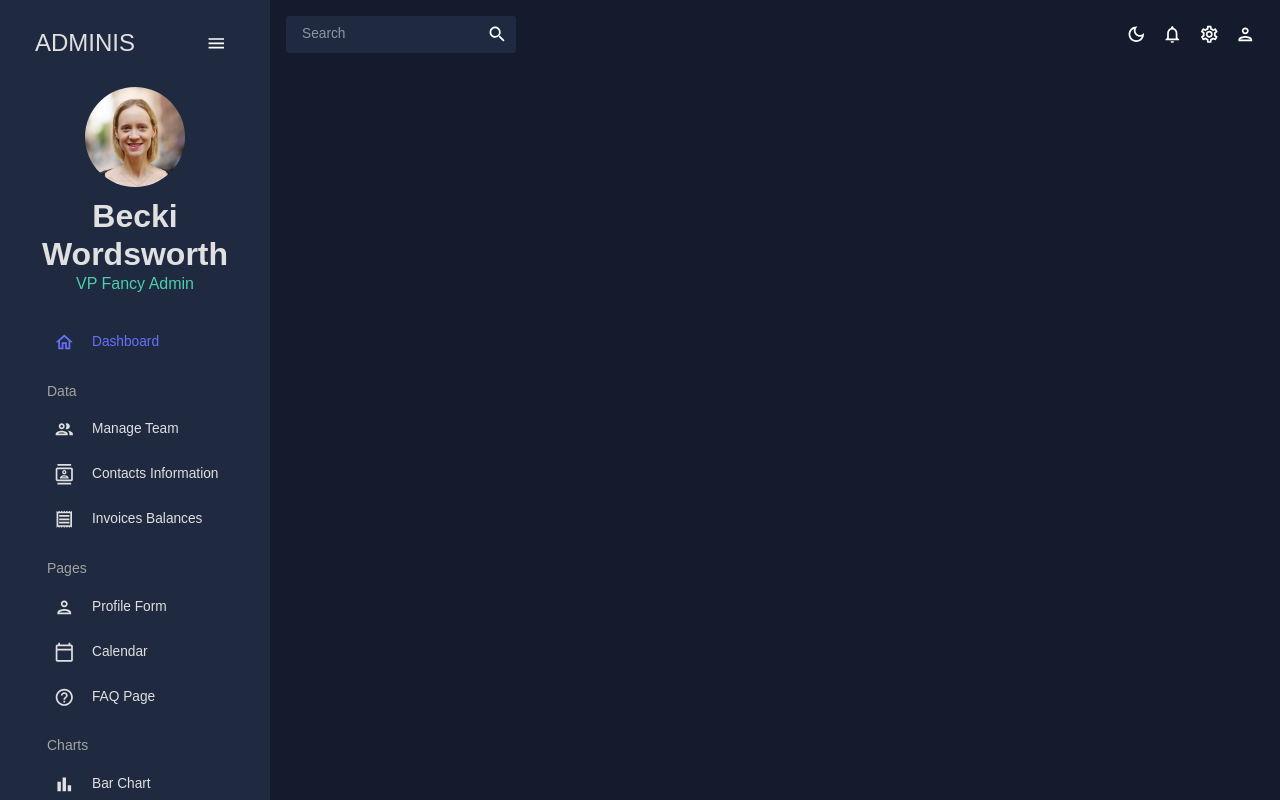
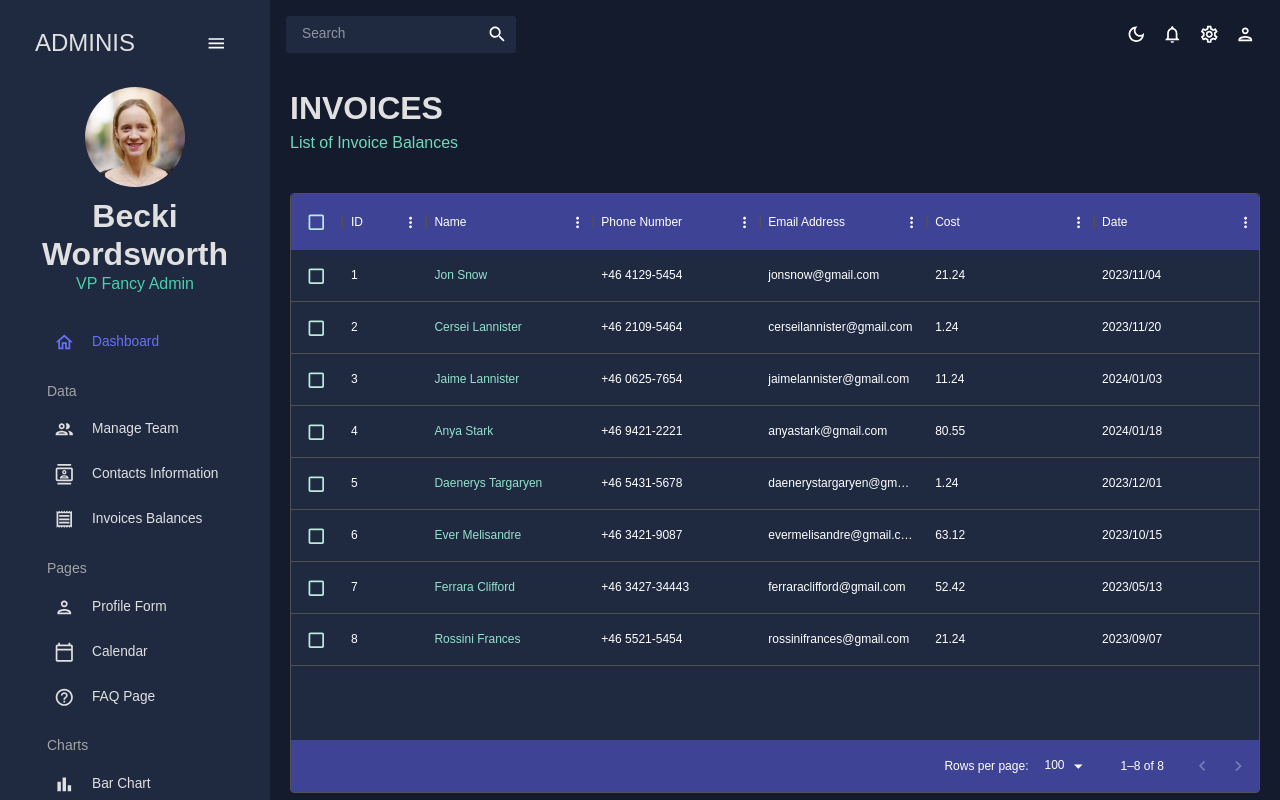
Before and after one commit to BeckiWordsworth/classic-dashboard, a React (Create React App) app: page /invoices in a window 1280 px wide. Built offline with nearby package versions, Linux system fonts and the light colour scheme.

Commit message:
Finishing invoices

```diff
--- a/src/App.js
+++ b/src/App.js
@@ -5,7 +5,7 @@
 import Sidebar from "./components/common/Sidebar";
 import Dashboard from "./scenes/dashboard";
 import Team from "./scenes/team";
-// import Invoices from "./scenes/invoices";
+import Invoices from "./scenes/invoices";
 import Contacts from "./scenes/contacts";
 // import Bar from "./scenes/bar";
 // import Form from "./scenes/form";
@@ -30,8 +30,8 @@
               <Route path="/" element={<Dashboard />} />
               <Route path="/team" element={<Team />} />
               <Route path="/contacts" element={<Contacts />} />
-              {/* <Route path="/invoices" element={<Invoices />} />
-              <Route path="/form" element={<Form />} />
+              <Route path="/invoices" element={<Invoices />} />
+              {/* <Route path="/form" element={<Form />} />
               <Route path="/bar" element={<Bar />} />
               <Route path="/pie" element={<Pie />} />
               <Route path="/line" element={<Line />} />
--- /dev/null
+++ b/src/scenes/invoices/index.jsx
@@ -0,0 +1,66 @@
+import React from "react";
+import { Box, Typography, useTheme } from "@mui/material";
+import { DataGrid, GridToolbar } from "@mui/x-data-grid";
+import { tokens } from "../../theme";
+import { mockDataInvoices } from "../../data/mockData";
+import Header from "../../components/common/Header";
+
+const Invoices = () => {
+  const theme = useTheme();
+  const colors = tokens(theme.palette.mode);
+
+  const columns = [
+    { field: "id", headerName: "ID", flex: 0.5 },
+    { field: "name", headerName: "Name", flex: 1, cellClassName: "name-column--cell" },
+    { field: "phone", headerName: "Phone Number", flex: 1 },
+    { field: "email", headerName: "Email Address", flex: 1 },
+    {
+      field: "cost",
+      headerName: "Cost",
+      flex: 1,
+      renderCell: (params) => {
+        <Typography color={colors.greenAccent[500]}>${params.row.cost}</Typography>;
+      },
+    },
+    { field: "date", headerName: "Date", flex: 1 },
+  ];
+
+  return (
+    <Box m="20px">
+      <Header title="INVOICES" subtitle="List of Invoice Balances " />
+      <Box
+        m="40px 0 0 0"
+        height="75vh"
+        sx={{
+          "& .MuiDataGrod-root": {
+            border: "none",
+          },
+          "& .MuiDataGrid-cell": {
+            borderBottom: "none",
+          },
+          "& .name-column--cell": {
+            color: colors.greenAccent[300],
+          },
+          "& .MuiDataGrid-columnHeaders": {
+            backgroundColor: colors.blueAccent[700],
+            borderBottom: "none",
+          },
+          "& .MuiDataGrid-virtualScroller": {
+            backgroundColor: colors.primary[400],
+          },
+          "& .MuiDataGrid-footerContainer": {
+            borderTop: "none",
+            backgroundColor: colors.blueAccent[700],
+          },
+          "& .MuiCheckbox-root": {
+            color: `${colors.greenAccent[200]} !important`,
+          },
+        }}
+      >
+        <DataGrid checkboxSelection rows={mockDataInvoices} columns={columns} />
+      </Box>
+    </Box>
+  );
+};
+
+export default Invoices;
```
